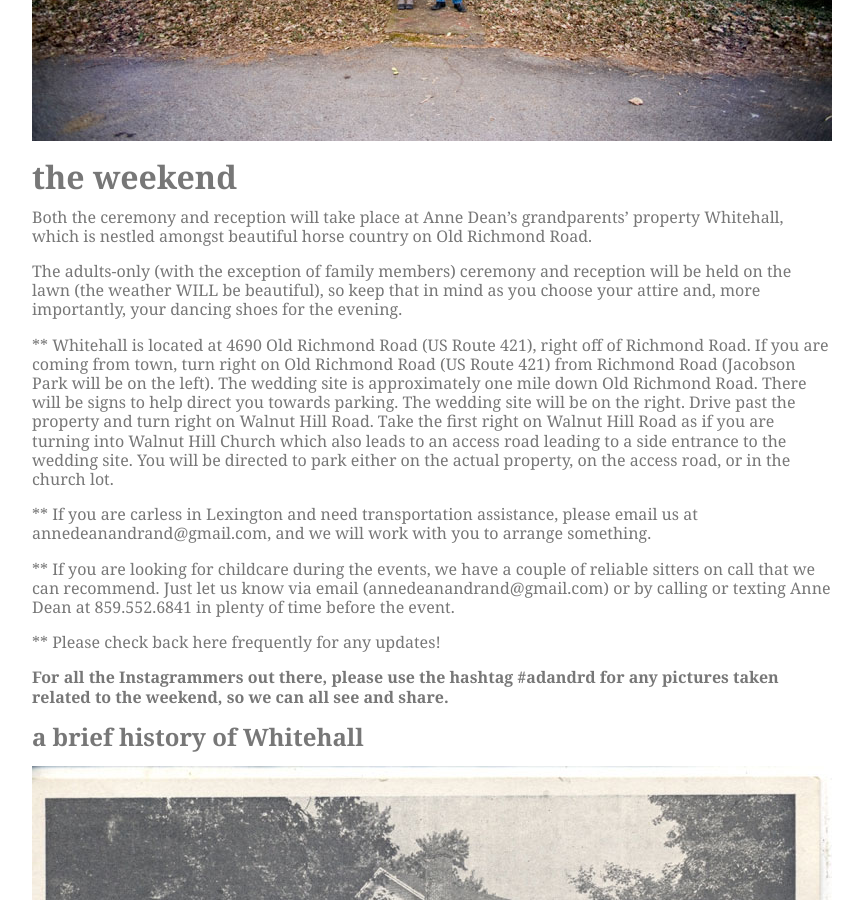
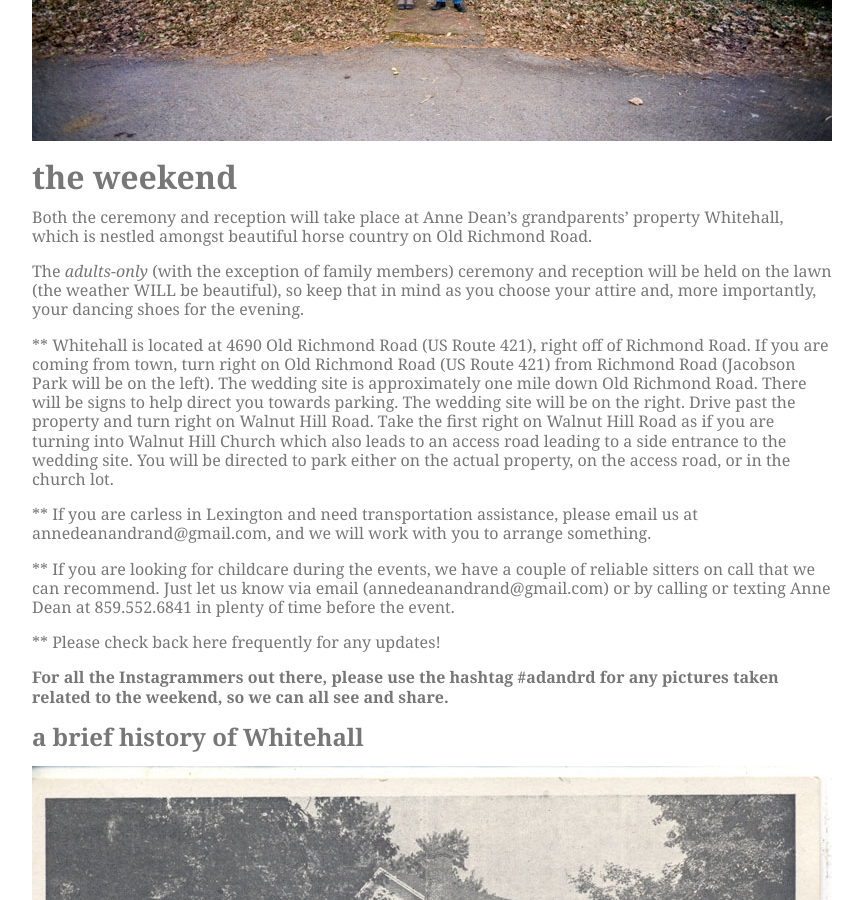
Before and after one commit to nikolaiwarner/annedeanandrand.com, a Jekyll site: the page built from weekend.md, in a window 1280 px wide and 900 px high, scrolled down 650 px. Shown: the whole window, without its empty margins (208-1071 px from the left). Built offline with Jekyll 4.4.1, drawn with Linux system fonts in a browser that asks for light colours.

```diff
--- a/weekend.md
+++ b/weekend.md
@@ -9,7 +9,7 @@ title: the weekend
 
 Both the ceremony and reception will take place at Anne Dean's grandparents' property Whitehall, which is nestled amongst beautiful horse country on Old Richmond Road.
 
-The adults-only (with the exception of family members) ceremony and reception will be held on the lawn (the weather WILL be beautiful), so keep that in mind as you choose your attire and, more importantly, your dancing shoes for the evening.
+The *adults-only* (with the exception of family members) ceremony and reception will be held on the lawn (the weather WILL be beautiful), so keep that in mind as you choose your attire and, more importantly, your dancing shoes for the evening.
 
 ** Whitehall is located at 4690 Old Richmond Road (US Route 421), right off of Richmond Road. If you are coming from town, turn right on Old Richmond Road (US Route 421) from Richmond Road (Jacobson Park will be on the left). The wedding site is approximately one mile down Old Richmond Road. There will be signs to help direct you towards parking. The wedding site will be on the right. Drive past the property and turn right on Walnut Hill Road. Take the first right on Walnut Hill Road as if you are turning into Walnut Hill Church which also leads to an access road leading to a side entrance to the wedding site. You will be directed to park either on the actual property, on the access road, or in the church lot.
 
```
